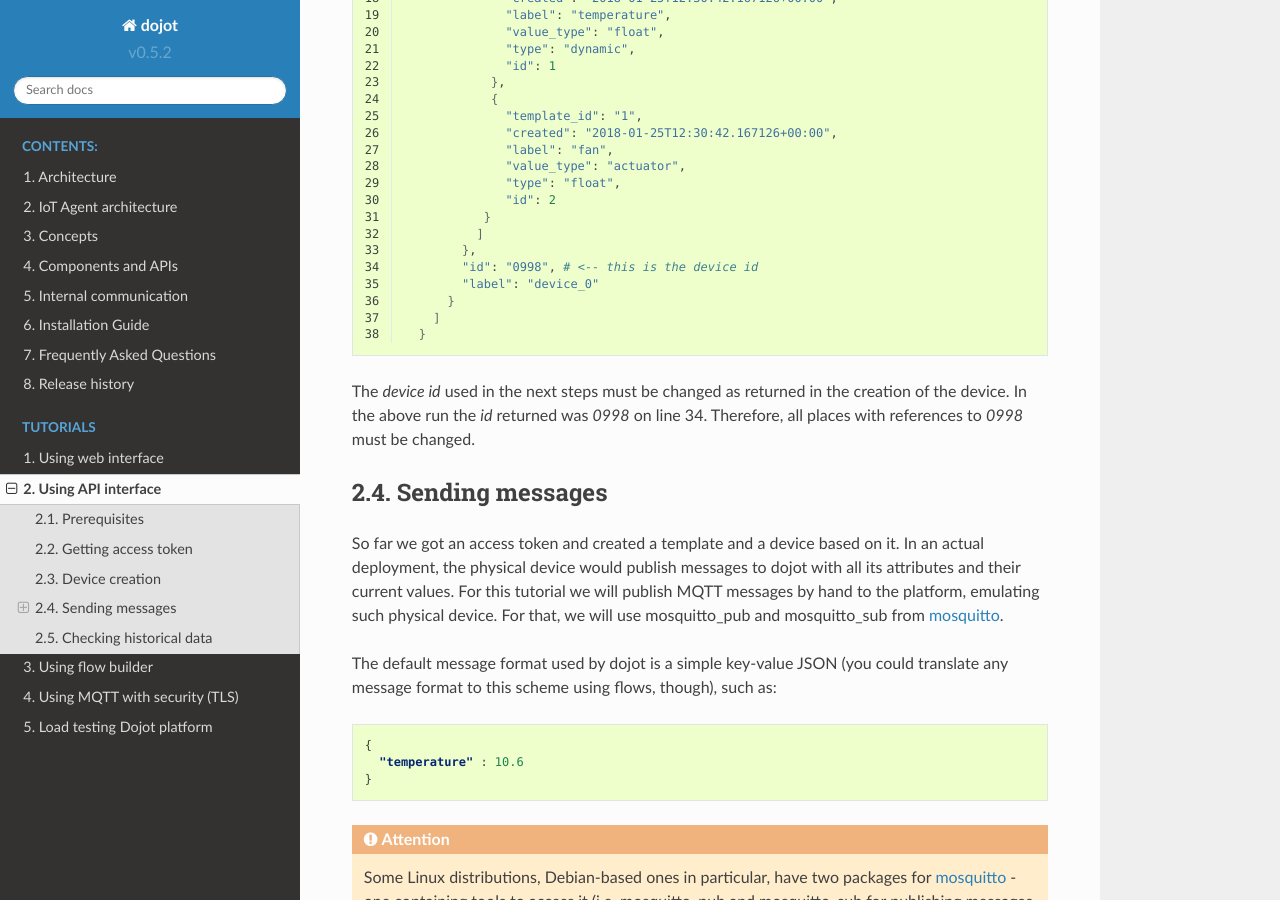
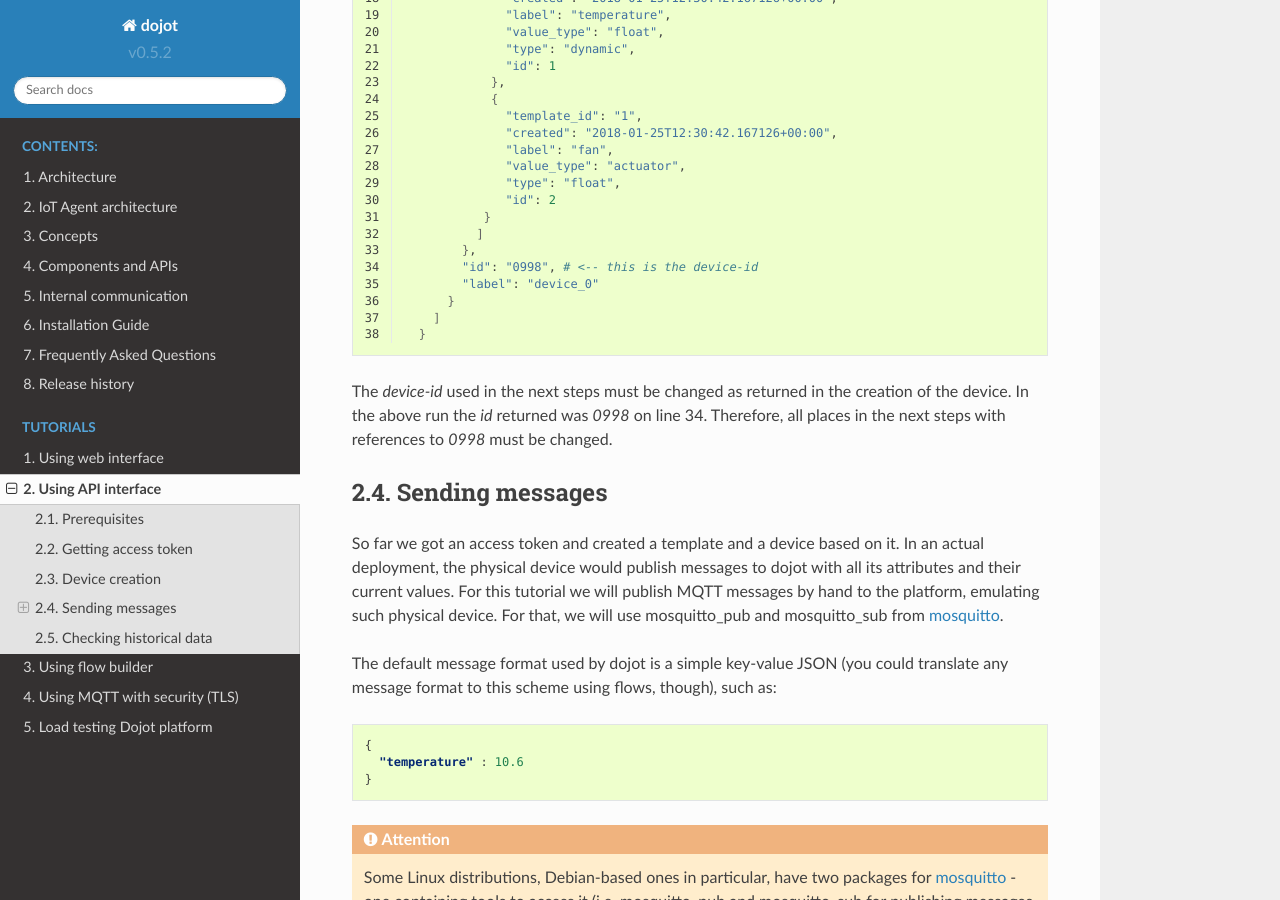
Before and after one commit to dojot/docs, a Sphinx documentation site: the page built from source/using-api-interface.rst, in a window 1280 px wide and 900 px high, scrolled down 3461 px. Built offline with Sphinx 7.4.7 and the Read the Docs theme 2.0.0, drawn with Linux system fonts in a browser that asks for light colours.

Commit message:
Update using-api-interface.rst

```diff
--- a/source/using-api-interface.rst
+++ b/source/using-api-interface.rst
@@ -206,16 +206,16 @@ Which should give back:
              }
             ]
           },
-          "id": "0998", # <-- this is the device id
+          "id": "0998", # <-- this is the device-id
           "label": "device_0"
         }
       ]
     }
 
-The `device id` used in the next steps must be changed as returned in
+The `device-id` used in the next steps must be changed as returned in
 the creation of the device.
 In the above run the `id` returned was *0998* on line 34.
-Therefore, all places with references to *0998* must be changed.
+Therefore, all places in the next steps with references to *0998* must be changed.
 
 .. _Sending messages:
 
```
